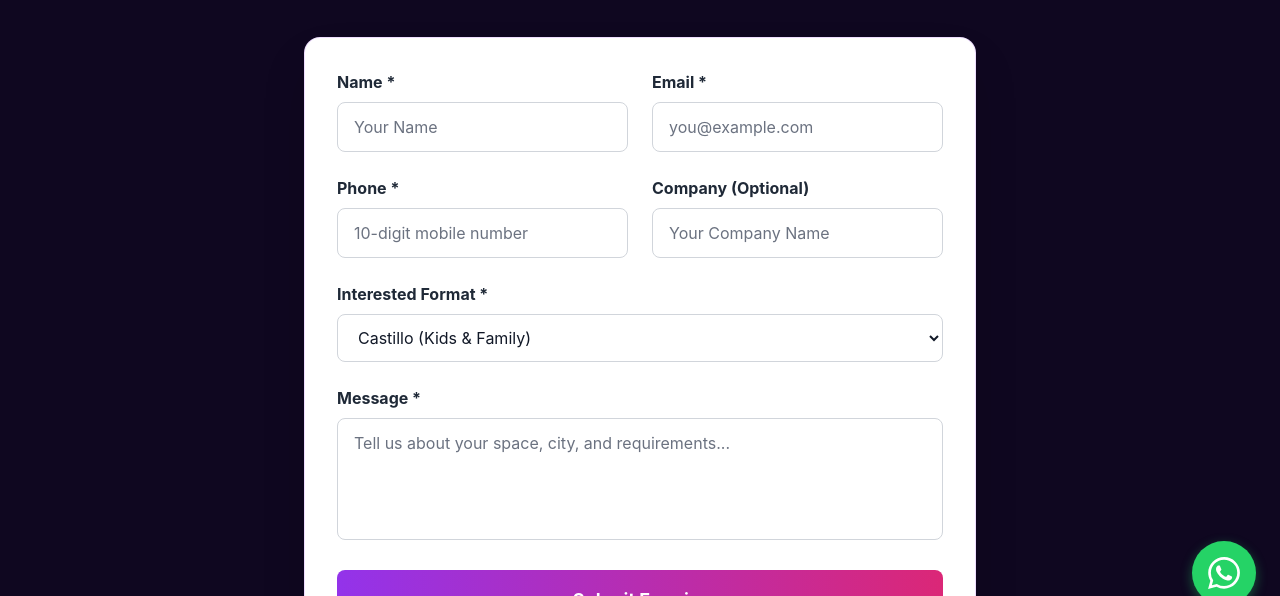
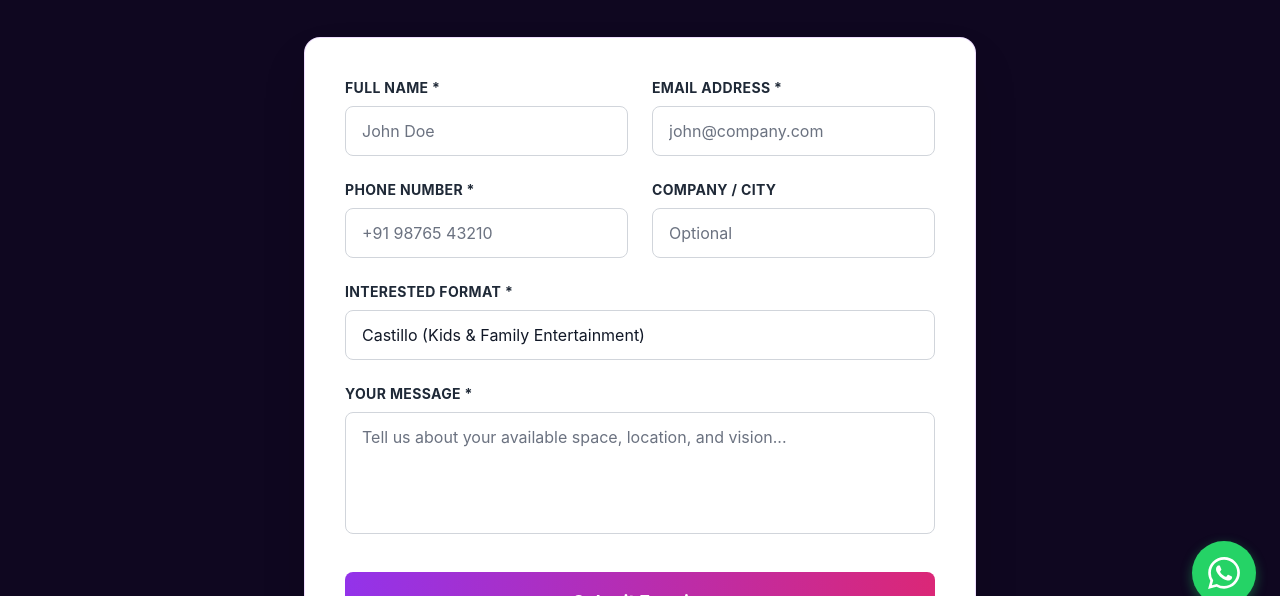
Before and after one commit to bharatoneretail/worldofdreamz, a React (Vite) app in the folder world-of-dreamz/frontend/: page /contact in a window 1280 px wide. Shown: the part 171-767 px from the top of the page. Built offline with nearby package versions, Linux system fonts and the light colour scheme; no server answers; the HTML template or start-up script is replaced by a standard one.

Commit message:
Update Contactform

```diff
--- a/world-of-dreamz/frontend/src/components/ContactForm.jsx
+++ b/world-of-dreamz/frontend/src/components/ContactForm.jsx
@@ -11,11 +11,13 @@ const ContactForm = () => {
     message: ''
   });
   const [errors, setErrors] = useState({});
-  const [status, setStatus] = useState('');
+  const [status, setStatus] = useState(''); // 'idle' | 'sending' | 'success' | 'error'
+
+  // ✅ FIX: Use the env var for production, fallback to relative path for local dev
+  const API_BASE = import.meta.env.VITE_API_URL || '';
 
   const handleChange = (e) => {
     setFormData({ ...formData, [e.target.name]: e.target.value });
-    // Clear error for this field when user types
     if (errors[e.target.name]) {
       setErrors({ ...errors, [e.target.name]: '' });
     }
@@ -23,12 +25,13 @@ const ContactForm = () => {
 
   const validate = () => {
     let tempErrors = {};
-    if (!formData.name) tempErrors.name = "Name is required";
+    if (!formData.name.trim()) tempErrors.name = "Name is required";
     if (!formData.email) tempErrors.email = "Email is required";
-    else if (!/\S+@\S+\.\S+/.test(formData.email)) tempErrors.email = "Email is invalid";
-    if (!formData.phone) tempErrors.phone = "Phone is required";
-    else if (!/^\d{10}$/.test(formData.phone)) tempErrors.phone = "Phone must be 10 digits";
-    if (!formData.message) tempErrors.message = "Message is required";
+    else if (!/\S+@\S+\.\S+/.test(formData.email)) tempErrors.email = "Please enter a valid email";
+    if (!formData.phone) tempErrors.phone = "Phone number is required";
+    else if (!/^\d{10}$/.test(formData.phone.replace(/\D/g,''))) tempErrors.phone = "Please enter a valid 10-digit number";
+    if (!formData.message.trim()) tempErrors.message = "Message is required";
+
     setErrors(tempErrors);
     return Object.keys(tempErrors).length === 0;
   };
@@ -39,8 +42,11 @@ const ContactForm = () => {
 
     setStatus('sending');
     try {
-      // Uses relative path which works perfectly with Vite proxy or ngrok
-      await axios.post('/api/leads', formData);
+      // ✅ FIX: Explicitly point to Render backend
+      await axios.post(`${API_BASE}/api/leads`, formData, {
+        timeout: 60000, // 60s timeout because Render free tier takes ~45s to wake up
+      });
+
       setStatus('success');
       setFormData({ name: '', email: '', phone: '', company: '', interestedFormat: 'Castillo', message: '' });
     } catch (error) {
@@ -49,71 +55,88 @@ const ContactForm = () => {
     }
   };
 
-  // Common input classes: EXPLICITLY set bg-white and text-gray-900 (dark text)
-  const inputClass = "w-full px-4 py-3 border border-gray-300 rounded-lg focus:outline-none focus:ring-2 focus:ring-purple-500 bg-white text-gray-900 placeholder-gray-500";
+  const inputClass = "w-full px-4 py-3 border border-gray-300 rounded-lg focus:outline-none focus:ring-2 focus:ring-purple-500 bg-white text-gray-900 placeholder-gray-500 transition-all";
+  const labelClass = "block text-gray-800 font-bold mb-2 text-sm uppercase tracking-wide";
 
   return (
-    <form onSubmit={handleSubmit} className="bg-white p-8 rounded-2xl shadow-2xl max-w-2xl mx-auto border border-purple-500/20">
+    <form onSubmit={handleSubmit} className="bg-white p-8 md:p-10 rounded-2xl shadow-2xl max-w-2xl mx-auto border border-purple-500/20">
 
+      {/* Status Messages */}
       {status === 'success' && (
-        <div className="mb-6 p-4 bg-green-100 text-green-700 rounded-lg font-medium text-center border border-green-200">
-          ✅ Thank you! Our team will reach you shortly.
+        <div className="mb-6 p-4 bg-green-50 text-green-700 rounded-lg font-medium text-center border border-green-200 animate-fade-in">
+          ✅ Thank you! Our team will reach out to you shortly.
         </div>
       )}
       {status === 'error' && (
-        <div className="mb-6 p-4 bg-red-100 text-red-700 rounded-lg font-medium text-center border border-red-200">
-          ❌ Something went wrong. Please try again or contact us directly.
+        <div className="mb-6 p-4 bg-red-50 text-red-700 rounded-lg font-medium text-center border border-red-200 animate-fade-in">
+          ❌ Something went wrong. Please check your connection or WhatsApp us directly.
         </div>
       )}
 
       <div className="grid grid-cols-1 md:grid-cols-2 gap-6 mb-6">
         <div>
-          <label className="block text-gray-800 font-bold mb-2">Name *</label>
-          <input type="text" name="name" value={formData.name} onChange={handleChange} className={inputClass} placeholder="Your Name" />
-          {errors.name && <p className="text-red-500 text-sm mt-1 font-medium">{errors.name}</p>}
+          <label className={labelClass}>Full Name *</label>
+          <input type="text" name="name" value={formData.name} onChange={handleChange} className={inputClass} placeholder="John Doe" />
+          {errors.name && <p className="text-red-500 text-xs mt-1">{errors.name}</p>}
         </div>
 
         <div>
-          <label className="block text-gray-800 font-bold mb-2">Email *</label>
-          <input type="email" name="email" value={formData.email} onChange={handleChange} className={inputClass} placeholder="you@example.com" />
-          {errors.email && <p className="text-red-500 text-sm mt-1 font-medium">{errors.email}</p>}
+          <label className={labelClass}>Email Address *</label>
+          <input type="email" name="email" value={formData.email} onChange={handleChange} className={inputClass} placeholder="john@company.com" />
+          {errors.email && <p className="text-red-500 text-xs mt-1">{errors.email}</p>}
         </div>
 
         <div>
-          <label className="block text-gray-800 font-bold mb-2">Phone *</label>
-          <input type="text" name="phone" value={formData.phone} onChange={handleChange} className={inputClass} placeholder="10-digit mobile number" maxLength={10} />
-          {errors.phone && <p className="text-red-500 text-sm mt-1 font-medium">{errors.phone}</p>}
+          <label className={labelClass}>Phone Number *</label>
+          <input type="tel" name="phone" value={formData.phone} onChange={handleChange} className={inputClass} placeholder="+91 98765 43210" maxLength={13} />
+          {errors.phone && <p className="text-red-500 text-xs mt-1">{errors.phone}</p>}
         </div>
 
         <div>
-          <label className="block text-gray-800 font-bold mb-2">Company (Optional)</label>
-          <input type="text" name="company" value={formData.company} onChange={handleChange} className={inputClass} placeholder="Your Company Name" />
+          <label className={labelClass}>Company / City</label>
+          <input type="text" name="company" value={formData.company} onChange={handleChange} className={inputClass} placeholder="Optional" />
         </div>
       </div>
 
       <div className="mb-6">
-        <label className="block text-gray-800 font-bold mb-2">Interested Format *</label>
-        <select name="interestedFormat" value={formData.interestedFormat} onChange={handleChange} className={`${inputClass} cursor-pointer`}>
-          <option value="Castillo">Castillo (Kids & Family)</option>
+        <label className={labelClass}>Interested Format *</label>
+        <select name="interestedFormat" value={formData.interestedFormat} onChange={handleChange} className={`${inputClass} cursor-pointer appearance-none`}>
+          <option value="Castillo">Castillo (Kids & Family Entertainment)</option>
           <option value="Pallacia">Pallacia (Teens & Young Adults)</option>
           <option value="Imperio">Imperio (Indoor + Outdoor Multiverse)</option>
-          <option value="Custom Consultation">Custom Consultation</option>
+          <option value="Custom Consultation">Custom Consultation / Other</option>
         </select>
       </div>
 
-      <div className="mb-6">
-        <label className="block text-gray-800 font-bold mb-2">Message *</label>
-        <textarea name="message" rows="4" value={formData.message} onChange={handleChange} className={`${inputClass} resize-none`} placeholder="Tell us about your space, city, and requirements..."></textarea>
-        {errors.message && <p className="text-red-500 text-sm mt-1 font-medium">{errors.message}</p>}
+      <div className="mb-8">
+        <label className={labelClass}>Your Message *</label>
+        <textarea name="message" rows="4" value={formData.message} onChange={handleChange} className={`${inputClass} resize-none`} placeholder="Tell us about your available space, location, and vision..."></textarea>
+        {errors.message && <p className="text-red-500 text-xs mt-1">{errors.message}</p>}
       </div>
 
       <button
         type="submit"
         disabled={status === 'sending'}
-        className="w-full py-4 bg-gradient-to-r from-purple-600 to-pink-600 text-white rounded-lg font-bold text-lg hover:shadow-[0_0_20px_rgba(168,85,247,0.5)] transition-all transform hover:scale-[1.02] disabled:bg-gray-400 disabled:cursor-not-allowed"
+        className={`w-full py-4 rounded-lg font-bold text-lg transition-all transform ${
+          status === 'sending'
+            ? 'bg-gray-400 cursor-not-allowed opacity-70'
+            : 'bg-gradient-to-r from-purple-600 to-pink-600 hover:shadow-[0_0_20px_rgba(168,85,247,0.5)] hover:scale-[1.02]'
+        } text-white`}
       >
-        {status === 'sending' ? 'Sending Inquiry...' : 'Submit Enquiry'}
+        {status === 'sending' ? (
+          <span className="flex items-center justify-center gap-2">
+            <svg className="animate-spin h-5 w-5 text-white" xmlns="http://www.w3.org/2000/svg" fill="none" viewBox="0 0 24 24">
+              <circle className="opacity-25" cx="12" cy="12" r="10" stroke="currentColor" strokeWidth="4"></circle>
+              <path className="opacity-75" fill="currentColor" d="M4 12a8 8 0 018-8V0C5.373 0 0 5.373 0 12h4zm2 5.291A7.962 7.962 0 014 12H0c0 3.042 1.135 5.824 3 7.938l3-2.647z"></path>
+            </svg>
+            Sending Inquiry...
+          </span>
+        ) : 'Submit Enquiry'}
       </button>
+
+      <p className="text-center text-gray-400 text-xs mt-4">
+        ⚡ First submission may take 30-45 seconds as our server wakes up.
+      </p>
     </form>
   );
 };
--- /dev/null
+++ b/world-of-dreamz/frontend/src/utils/api.js
@@ -0,0 +1,11 @@
+import axios from 'axios';
+
+const api = axios.create({
+  // Uses the env var if available, otherwise falls back to relative path for local dev
+  baseURL: import.meta.env.VITE_API_URL || '',
+  headers: {
+    'Content-Type': 'application/json',
+  },
+});
+
+export default api;
```
